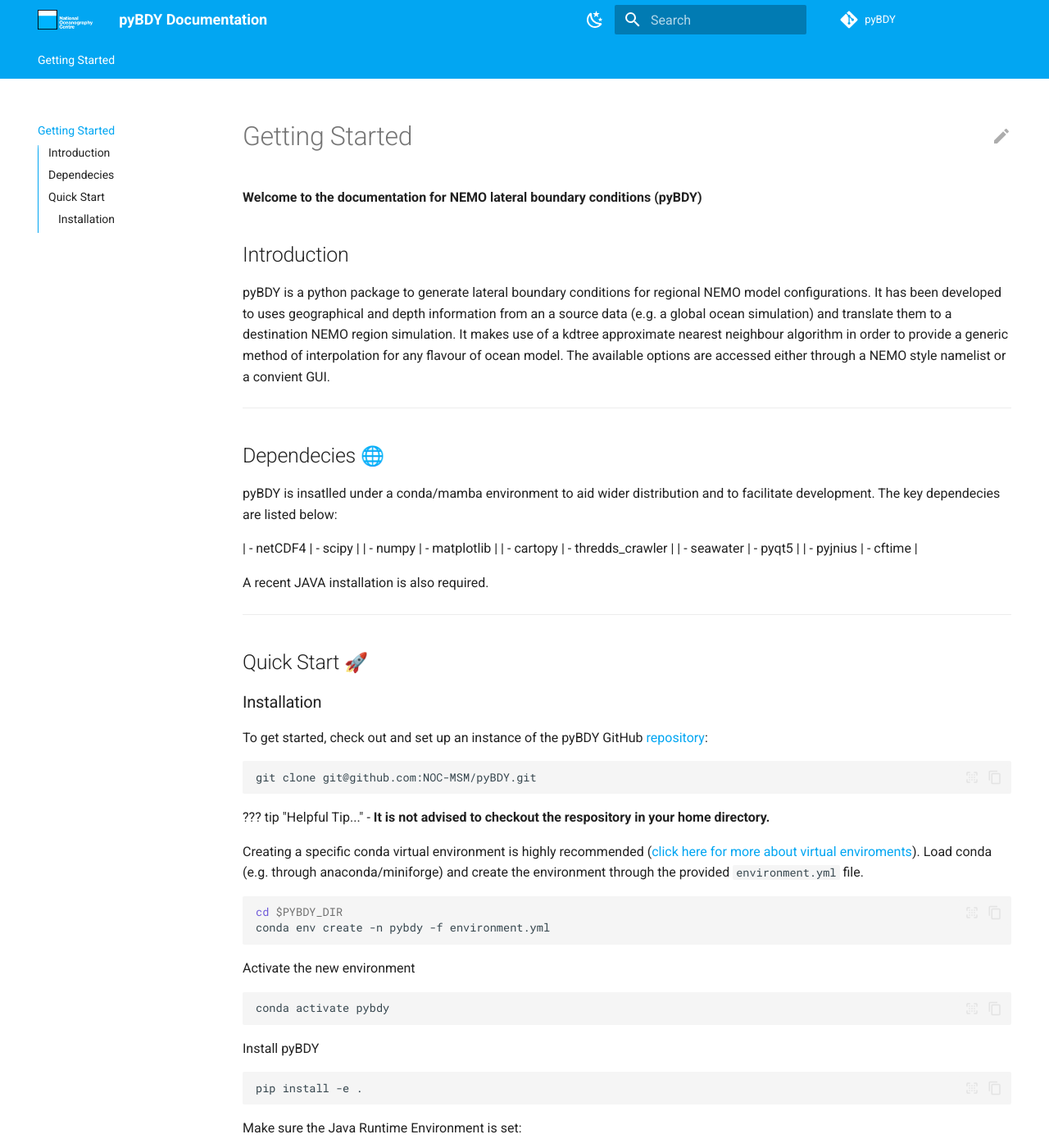
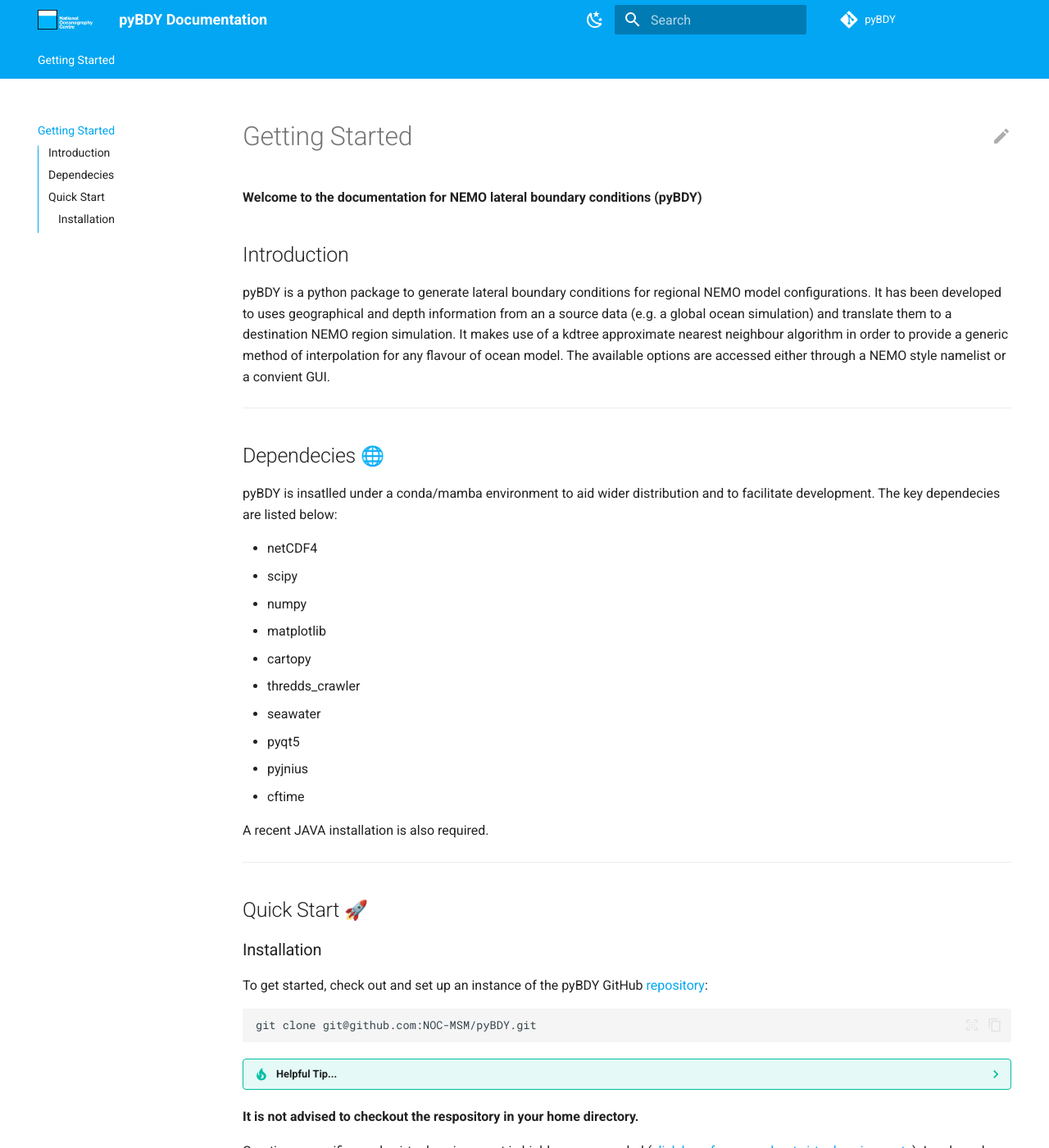
Before and after one commit to NOC-MSM/pyBDY, an MkDocs documentation site: the page built from docs/index.md, in a window 1280 px wide and 1400 px high. Shown: the whole window at 82% size. Built offline with MkDocs 1.6.1 and Material for MkDocs 9.7.7, drawn with Linux system fonts in a browser that asks for light colours; emoji names are drawn with the system emoji font; comment, search, counter and statistics services are not loaded.

Commit message:
formatting

````diff
--- a/docs/index.md
+++ b/docs/index.md
@@ -17,11 +17,16 @@
 pyBDY is insatlled under a conda/mamba environment to aid wider distribution and to facilitate development.
 The key dependecies are listed below:
 
-| - netCDF4 | - scipy |
-| - numpy | - matplotlib |
-| - cartopy | - thredds_crawler |
-| - seawater | - pyqt5 |
-| - pyjnius | - cftime |
+- netCDF4
+- scipy
+- numpy
+- matplotlib
+- cartopy
+- thredds_crawler
+- seawater
+- pyqt5
+- pyjnius
+- cftime
 
 A recent JAVA installation is also required.
 
@@ -37,7 +42,8 @@
 git clone git@github.com:NOC-MSM/pyBDY.git
 ```
 
-??? tip "Helpful Tip..." - **It is not advised to checkout the respository in your home directory.**
+??? tip "Helpful Tip..."
+**It is not advised to checkout the respository in your home directory.**
 
 Creating a specific conda virtual environment is highly recommended ([click here for more about virtual
 enviroments](https://docs.conda.io/projects/conda/en/latest/user-guide/tasks/manage-environments.html)).
````
